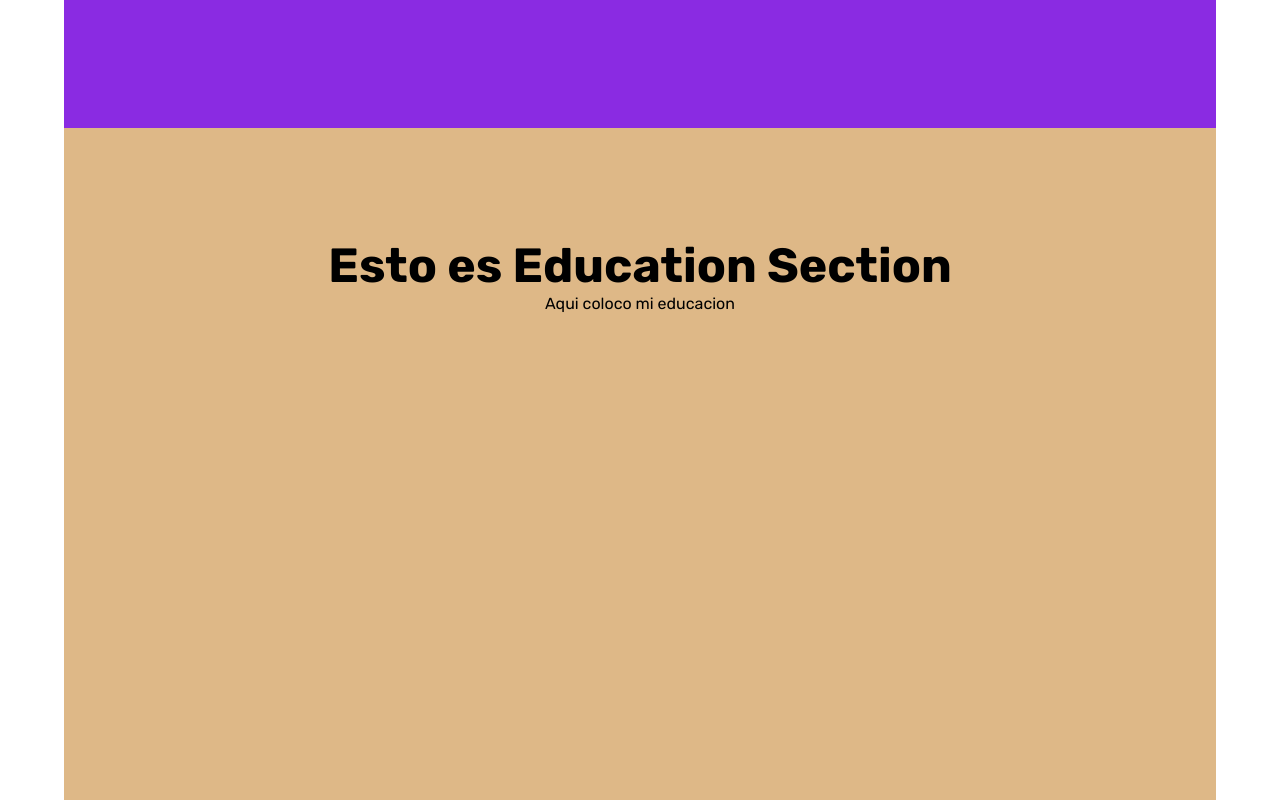
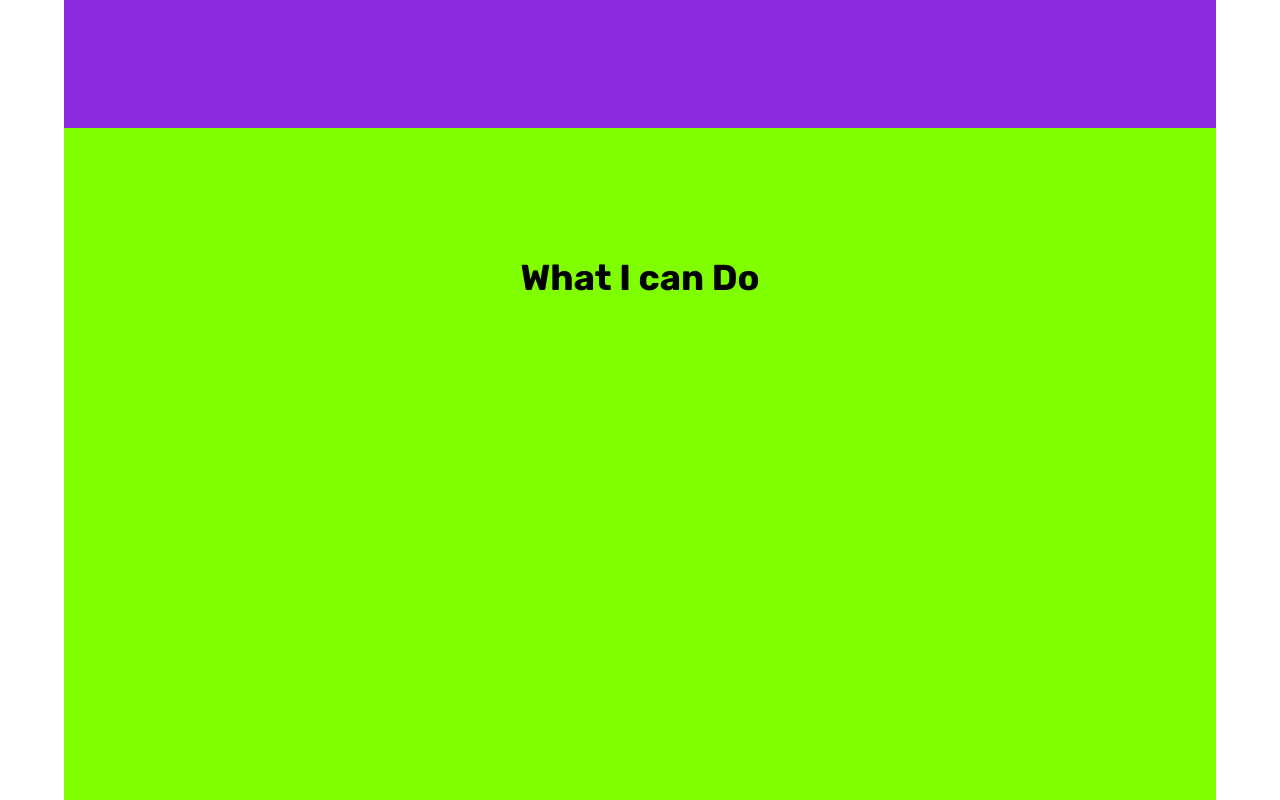
Before and after one commit to jyunakaike/Portfolio, a React app: page / in a window 1280 px wide. Shown: the part 720-1520 px from the top of the page. Built offline with nearby package versions, Linux system fonts and the light colour scheme.

Commit message:
feat: experience Component

```diff
--- a/src/Components/App.js
+++ b/src/Components/App.js
@@ -4,6 +4,7 @@ import './style.css' ;
 // components
 import { Header } from './Header';
 import { Introduction } from './Introduction';
+import { Experience } from './Experience';
 import { Education } from './Education';
 
 const App = () => {
@@ -11,6 +12,7 @@ const App = () => {
     <React.Fragment>
       <Header />
       <Introduction />
+      <Experience />
       <Education />
 
 
--- /dev/null
+++ b/src/Components/Experience/index.js
@@ -0,0 +1,12 @@
+import React from 'react'
+import './style.css'
+
+export const Experience = () => {
+  return (
+      <section className='Experience-container'>
+          <h2>What I can Do</h2>
+
+      </section>
+
+  )
+}
--- /dev/null
+++ b/src/Components/Experience/style.css
@@ -0,0 +1,15 @@
+.Experience-container{
+    width: 90%;
+    height: 90vh;
+    margin: 0 auto;
+    padding: 0 2.5%;
+
+    background-color: chartreuse;
+    display: flex;
+        flex-direction: column;
+        align-items: center;
+}
+.Experience-container{
+    padding-top: 10%;
+    font-size: 1.5rem;
+}
```
